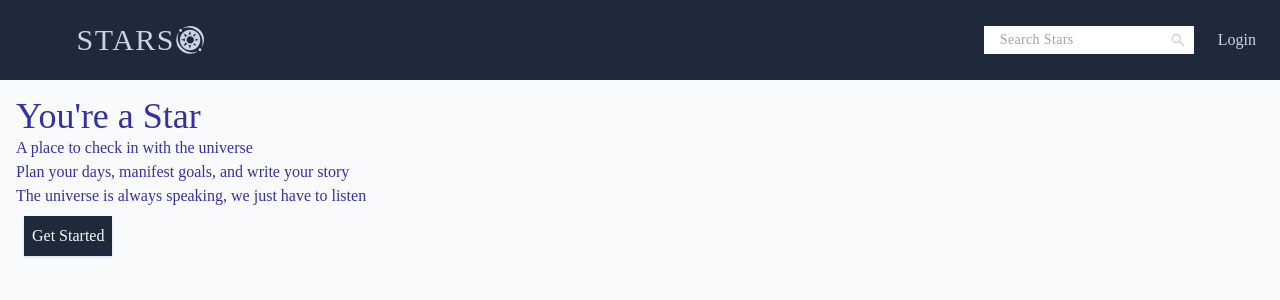
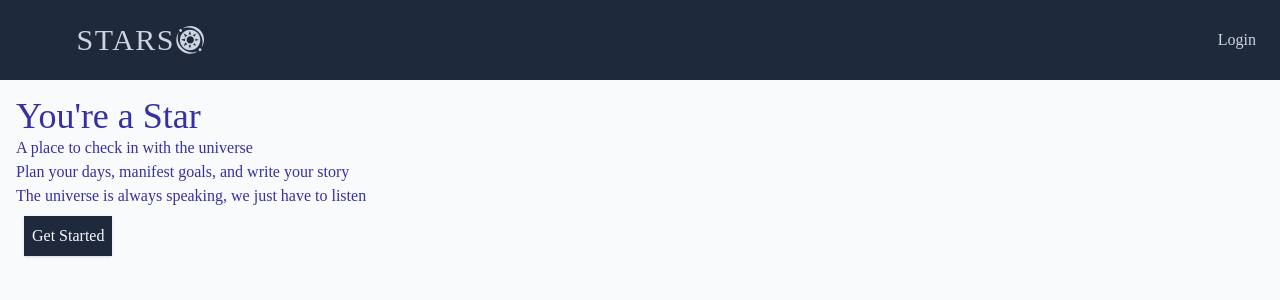
Before and after one commit to allanlalangan/stars, a React (Create React App) app in the folder client/: page / in a window 1280 px wide. Shown: the top 300 px of the page. Built offline with nearby package versions, Linux system fonts and the light colour scheme.

Commit message:
reset today global state when user logout

```diff
--- a/client/src/components/Header.jsx
+++ b/client/src/components/Header.jsx
@@ -3,6 +3,7 @@ import { GiStarSattelites } from 'react-icons/gi';
 import { HiMenuAlt2, HiCog, HiSearch } from 'react-icons/hi';
 import { useDispatch, useSelector } from 'react-redux';
 import { logout, reset } from '../features/authSlice';
+import { reset as clearTodayData } from '../features/todaySlice';
 
 const Header = () => {
   const dispatch = useDispatch();
@@ -12,6 +13,7 @@ const Header = () => {
     console.log('handle logout');
     dispatch(logout());
     dispatch(reset());
+    dispatch(clearTodayData());
     redirect('/');
   };
   return (
@@ -23,7 +25,7 @@ const Header = () => {
         </span>
       </Link>
       <nav className='flex items-center justify-end'>
-        <fieldset className='relative flex'>
+        {/* <fieldset className='relative flex'>
           <input
             className='mx-4 w-full py-1 px-4 text-sm tracking-wide'
             type='text'
@@ -32,7 +34,7 @@ const Header = () => {
             placeholder='Search Stars'
           />
           <HiSearch className='absolute right-6 h-full w-4' />
-        </fieldset>
+        </fieldset> */}
         {!user && (
           <Link to='/login'>
             <button className='mx-2 transition hover:text-slate-100'>
```
